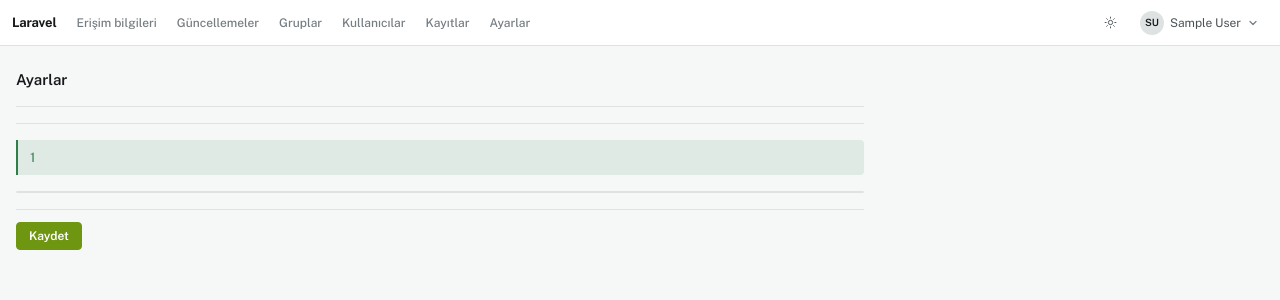
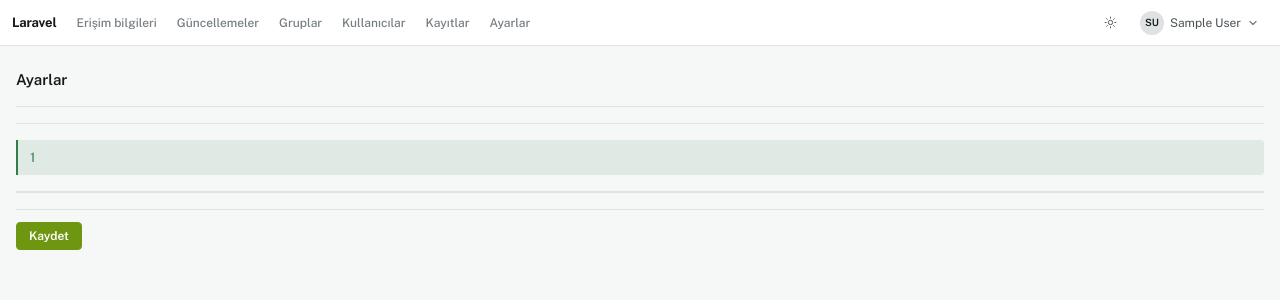
Before and after one commit to mustafa-ozen95/eys, a Laravel app: template resources/views/settings/index.blade.php in a window 1280 px wide. Shown: the top 300 px of the page. Run offline with Laravel 12, Linux system fonts and the light colour scheme; the template is opened without the code that fills it, so the values that code supplies are empty; the visitor is signed in with stand-in values (Sample User, id 1); style sheets or scripts are compiled from the project's sources.

Commit message:
Ayarlar: form sekmeleri de tam genislikte; sekmeler sekmeden sekmeye dar/genis degismez
Saat dilimi, Parola guncelleme, Sistem guncellemeleri, Guvenlik ve KYM
sekmeleri (settings/index) 880 piksellik dar kapta kaliyordu; Roller, API
jetonlari, Sertifika, Veritabani ve Guncelleme tam genislikte. Ayni sekme
seridi bir sekmede tek satir, otekinde iki satir oluyordu.

Co-Authored-By: Claude Opus 5.5 <noreply@anthropic.com>
Claude-Session: https://claude.ai/code/session_01MEabAwSHTYuhLpemx4V3YW

```diff
--- a/resources/views/settings/index.blade.php
+++ b/resources/views/settings/index.blade.php
@@ -1,6 +1,6 @@
 <x-layout.app title="Ayarlar">
     <div class="page">
-        <div class="page__inner">
+        <div class="page__inner page__inner--wide">
             <x-ui.page-head title="Ayarlar" :subtitle="$definition['description'] ?? null" />
 
             <x-ui.tabs :items="$tabs" />
```
